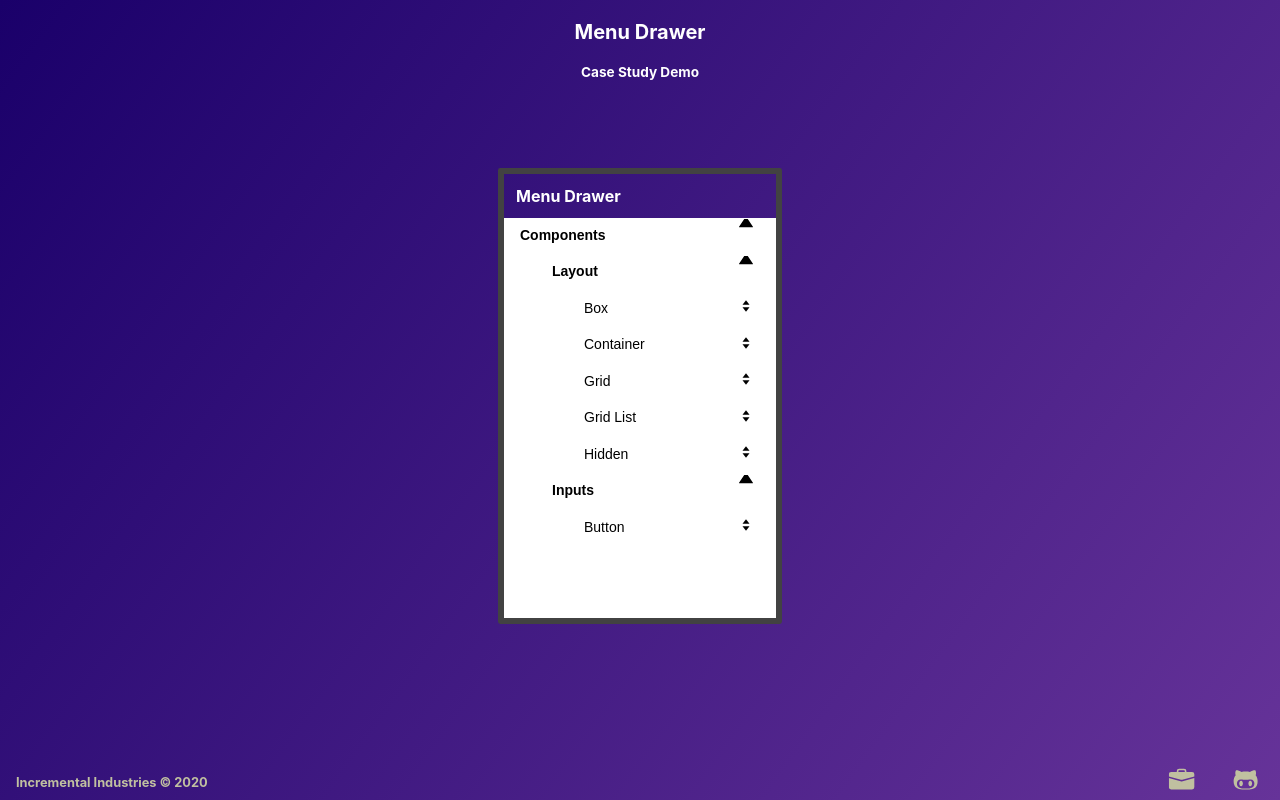
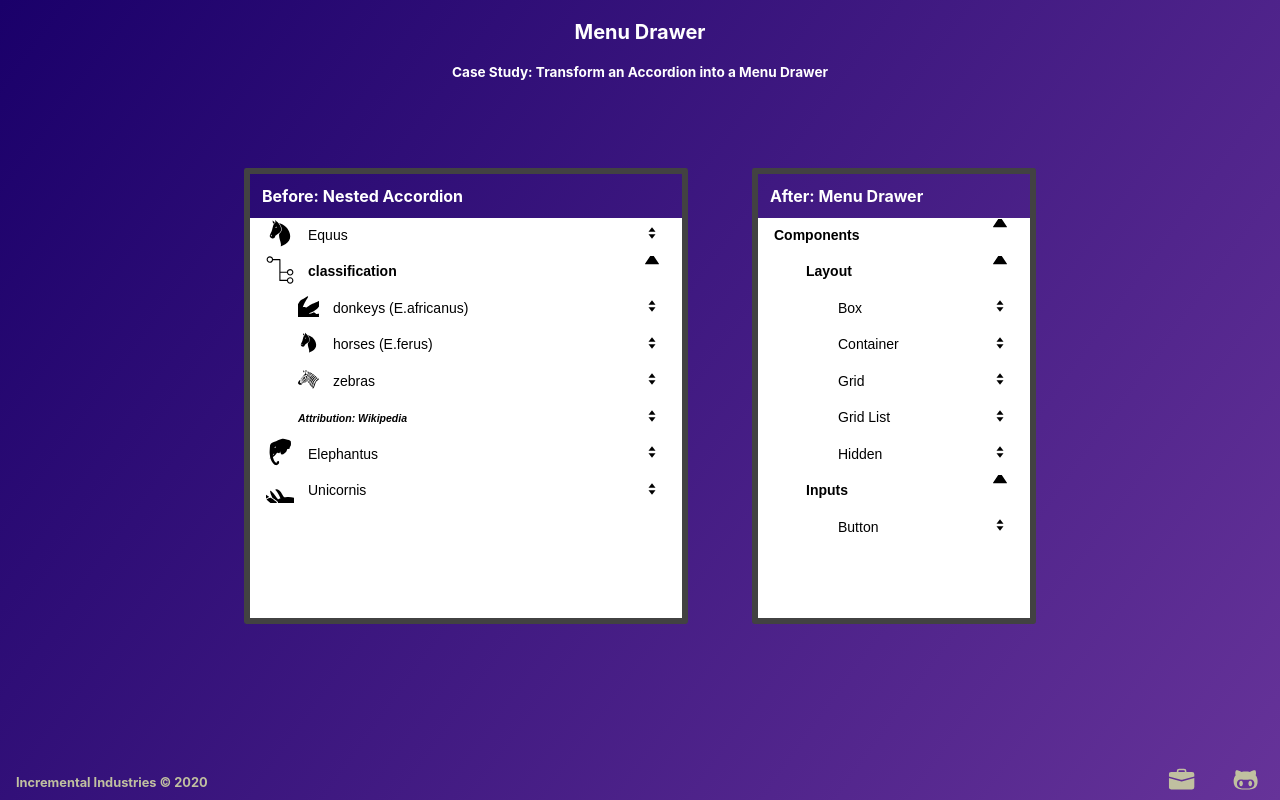
Before and after one commit to zenglenn42/menu-drawer, a React (Create React App) app: page / in a window 1280 px wide. Built offline with nearby package versions, Linux system fonts and the light colour scheme.

Commit message:
add baseline accordion in case study demo; update readme

```diff
--- a/src/App.js
+++ b/src/App.js
@@ -2,7 +2,7 @@ import React from 'react'
 import { FaGithubAlt as GithubIcon } from 'react-icons/fa'
 import { BsFillBriefcaseFill as PortfolioIcon } from 'react-icons/bs'
 import { Accordion } from './components/Accordion/Accordion'
-import { drawerItems } from './api/inputdata'
+import { drawerItems, nestedItems, nestedItemOverrides } from './api/inputdata'
 import {
   nestedItemsClosure,
   nestedLayoutReducer,
@@ -29,12 +29,24 @@ function App() {
       <div style={appFrame}>
         <header style={header}>
           <p style={headerTitle}>Menu Drawer</p>
-          <p style={headerSubTitle}>Case Study Demo</p>
+          <p style={headerSubTitle}>Case Study: Transform an Accordion into a Menu Drawer</p>
         </header>
         <div style={grow} />
         <main style={main}>
           <article style={article}>
-            <header style={articleTitle}>Menu Drawer</header>
+            <header style={articleTitle}>Before: Nested Accordion</header>
+            <div style={accordion}>
+              <Accordion
+                items={nestedItems}
+                initialExpandedItems={[1]}
+                inputItemsReducer={nestedItemsClosure(nestedItemOverrides)}
+                layoutReducer={nestedLayoutReducer}
+                expansionReducer={singlePeerExpandedReducer}
+              />
+            </div>
+          </article>
+          <article style={article}>
+            <header style={articleTitle}>After: Menu Drawer</header>
             <div style={accordion}>
               <Accordion
                 items={drawerItems}
```
Also changed, not shown: 2 other files (tests, documents, lock files or other folders).
